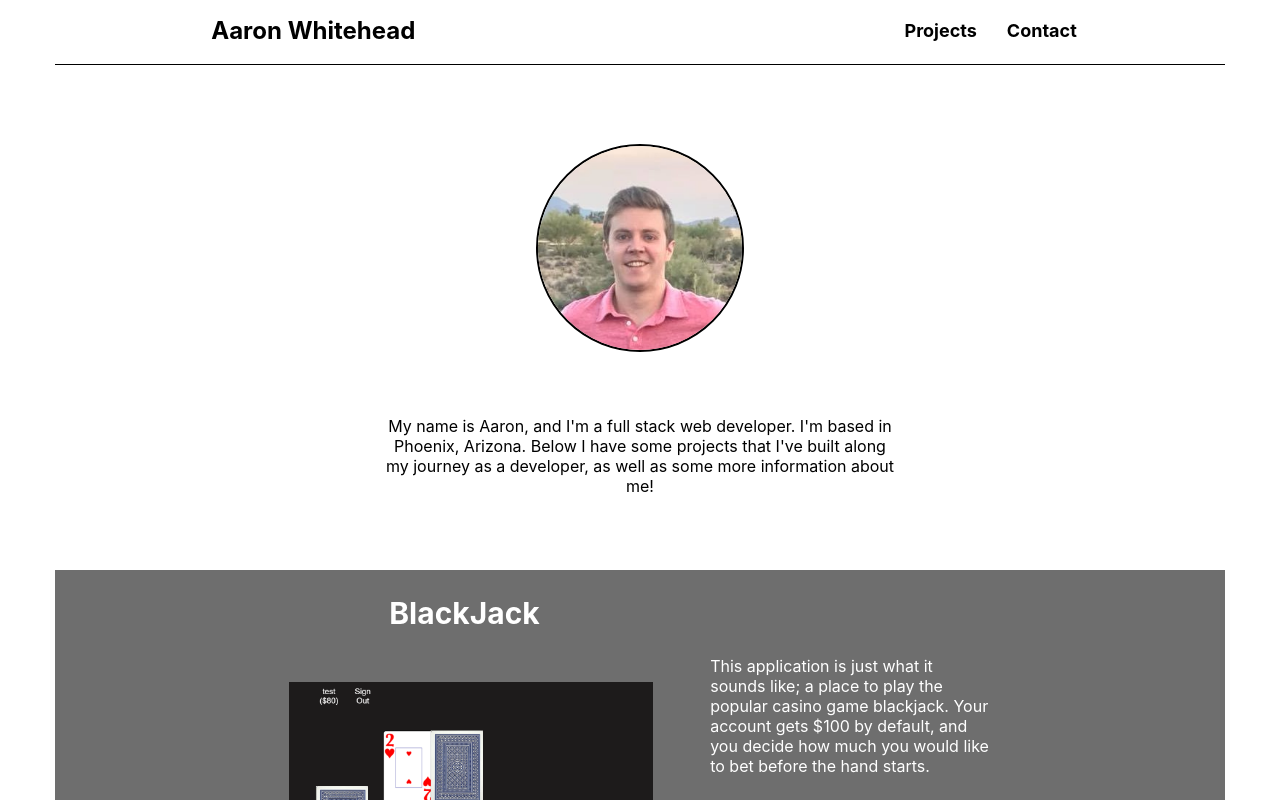
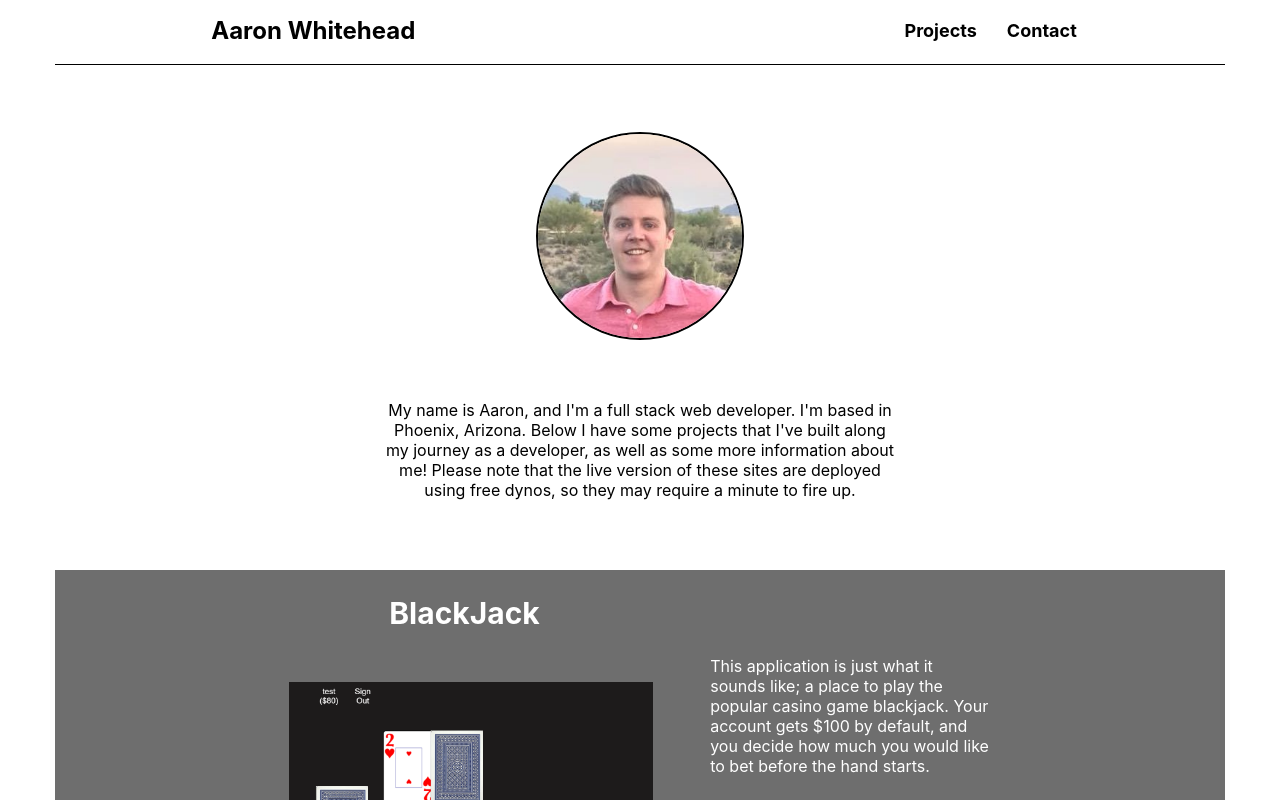
Before and after one commit to WhiteheadAaron/portfolio, a React (Create React App) app: page / in a window 1280 px wide. Shown: the top 800 px of the page. Built offline with nearby package versions, Linux system fonts and the light colour scheme.

Commit message:
Update App.js

```diff
--- a/src/App.js
+++ b/src/App.js
@@ -32,7 +32,7 @@ class App extends Component {
             My name is Aaron, and I'm a full stack web developer. I'm based in
             Phoenix, Arizona. Below I have some projects that I've built along
             my journey as a developer, as well as some more information about
-            me!
+            me! Please note that the live version of these sites are deployed using free dynos, so they may require a minute to fire up.
           </p>
           {/* <button className="projectsButton">Projects</button>
           <button className="aboutButton">About Me</button>
```
